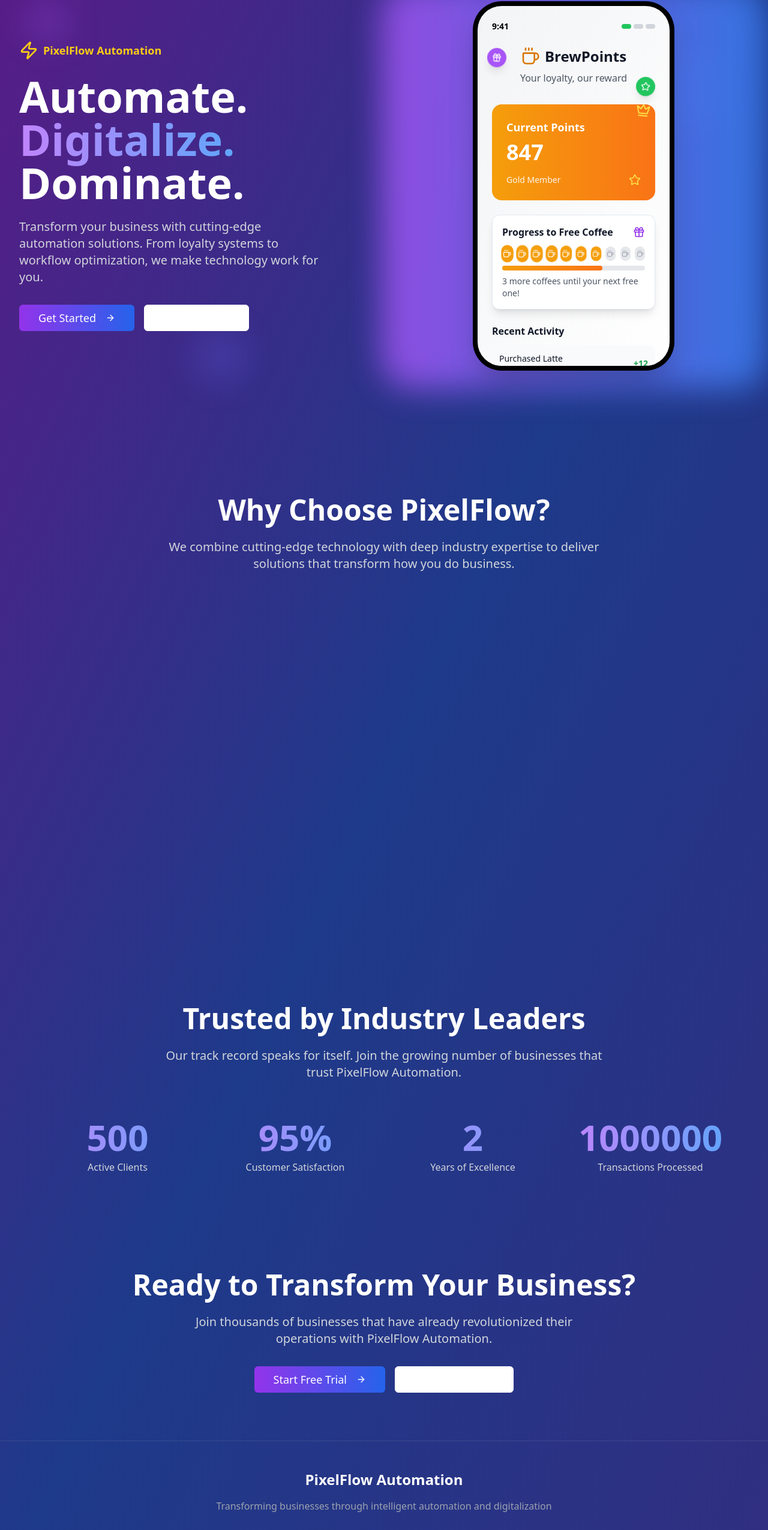
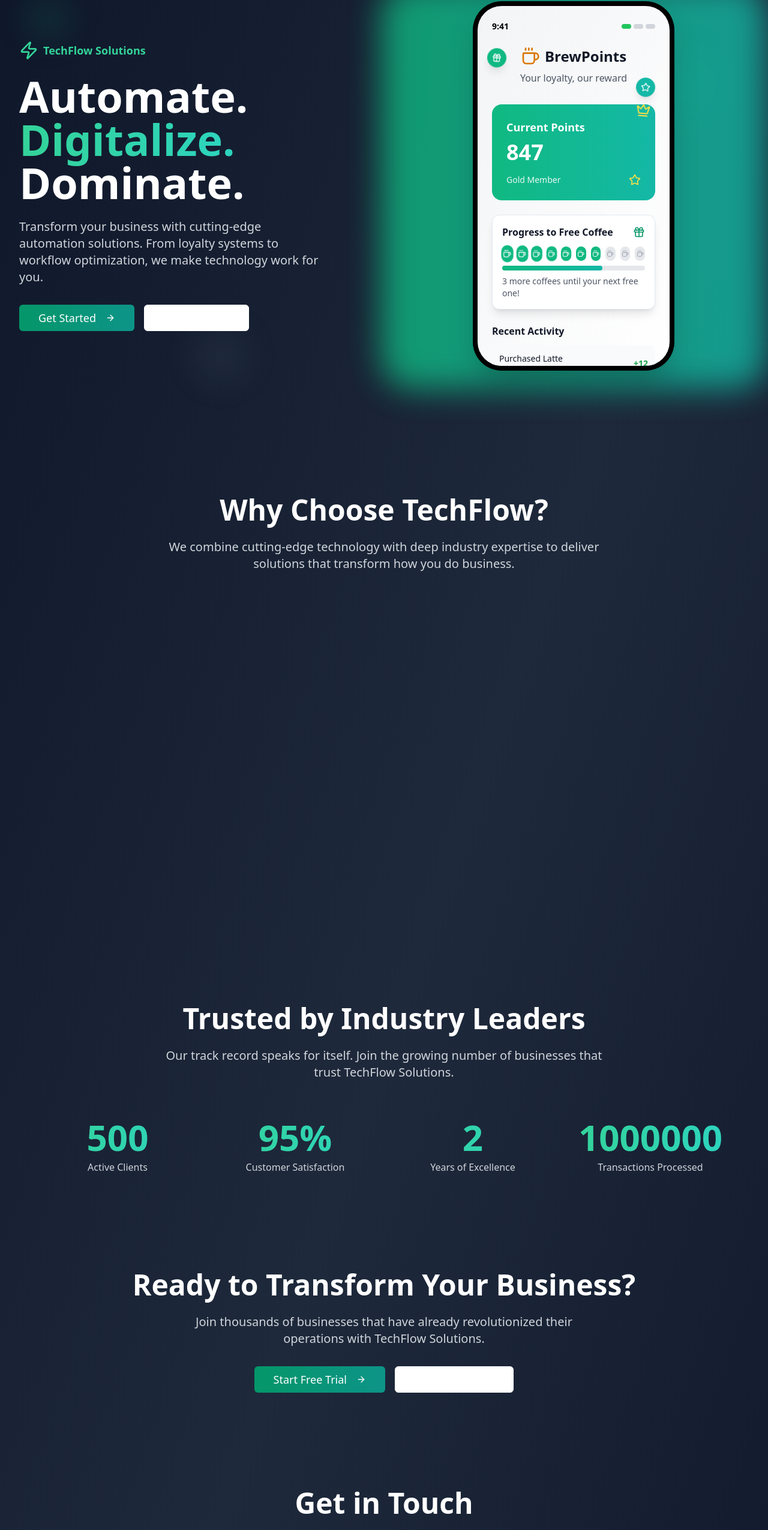
Before and after one commit to TamseSaso/DigitiseOne, a React (Vite) app: page / in a window 1280 px wide. Shown: the part 78-2629 px from the top of the page at 60% size. Built offline with nearby package versions, Linux system fonts and the light colour scheme.

Commit message:
Refactor: Improve design and add contact page
- Changed company name.
- Updated color scheme for a more professional look.
- Added a contact page to the bottom of the landing page.

```diff
--- /dev/null
+++ b/src/components/ContactSection.tsx
@@ -0,0 +1,136 @@
+
+import { Button } from '@/components/ui/button';
+import { Input } from '@/components/ui/input';
+import { Textarea } from '@/components/ui/textarea';
+import { Label } from '@/components/ui/label';
+import { Card } from '@/components/ui/card';
+import { Mail, Phone, MapPin, Clock } from 'lucide-react';
+
+const ContactSection = () => {
+  return (
+    <section className="py-20 px-4 sm:px-6 lg:px-8 relative">
+      <div className="max-w-6xl mx-auto">
+        <div className="text-center mb-16">
+          <h2 className="text-4xl md:text-5xl font-bold text-white mb-6">
+            Get in Touch
+          </h2>
+          <p className="text-xl text-gray-300 max-w-3xl mx-auto">
+            Ready to transform your business? Let's discuss how TechFlow Solutions can help you achieve your goals.
+          </p>
+        </div>
+
+        <div className="grid lg:grid-cols-2 gap-12">
+          {/* Contact Form */}
+          <Card className="bg-slate-800/50 backdrop-blur-sm border-slate-700/50 p-8">
+            <h3 className="text-2xl font-semibold text-white mb-6">Send us a message</h3>
+            <form className="space-y-6">
+              <div className="grid md:grid-cols-2 gap-4">
+                <div>
+                  <Label htmlFor="firstName" className="text-gray-300">First Name</Label>
+                  <Input
+                    id="firstName"
+                    placeholder="John"
+                    className="bg-slate-700/50 border-slate-600 text-white placeholder:text-gray-400 focus:border-emerald-500"
+                  />
+                </div>
+                <div>
+                  <Label htmlFor="lastName" className="text-gray-300">Last Name</Label>
+                  <Input
+                    id="lastName"
+                    placeholder="Doe"
+                    className="bg-slate-700/50 border-slate-600 text-white placeholder:text-gray-400 focus:border-emerald-500"
+                  />
+                </div>
+              </div>
+              <div>
+                <Label htmlFor="email" className="text-gray-300">Email</Label>
+                <Input
+                  id="email"
+                  type="email"
+                  placeholder="john@example.com"
+                  className="bg-slate-700/50 border-slate-600 text-white placeholder:text-gray-400 focus:border-emerald-500"
+                />
+              </div>
+              <div>
+                <Label htmlFor="company" className="text-gray-300">Company</Label>
+                <Input
+                  id="company"
+                  placeholder="Your Company"
+                  className="bg-slate-700/50 border-slate-600 text-white placeholder:text-gray-400 focus:border-emerald-500"
+                />
+              </div>
+              <div>
+                <Label htmlFor="message" className="text-gray-300">Message</Label>
+                <Textarea
+                  id="message"
+                  placeholder="Tell us about your project..."
+                  rows={4}
+                  className="bg-slate-700/50 border-slate-600 text-white placeholder:text-gray-400 focus:border-emerald-500"
+                />
+              </div>
+              <Button className="w-full bg-gradient-to-r from-emerald-600 to-teal-600 hover:from-emerald-700 hover:to-teal-700 text-white">
+                Send Message
+              </Button>
+            </form>
+          </Card>
+
+          {/* Contact Information */}
+          <div className="space-y-8">
+            <div>
+              <h3 className="text-2xl font-semibold text-white mb-6">Contact Information</h3>
+              <div className="space-y-6">
+                <div className="flex items-center space-x-4">
+                  <div className="flex-shrink-0 w-12 h-12 bg-emerald-600/20 rounded-lg flex items-center justify-center">
+                    <Mail className="h-6 w-6 text-emerald-400" />
+                  </div>
+                  <div>
+                    <p className="text-white font-medium">Email</p>
+                    <p className="text-gray-300">hello@techflowsolutions.com</p>
+                  </div>
+                </div>
+                <div className="flex items-center space-x-4">
+                  <div className="flex-shrink-0 w-12 h-12 bg-emerald-600/20 rounded-lg flex items-center justify-center">
+                    <Phone className="h-6 w-6 text-emerald-400" />
+                  </div>
+                  <div>
+                    <p className="text-white font-medium">Phone</p>
+                    <p className="text-gray-300">+1 (555) 123-4567</p>
+                  </div>
+                </div>
+                <div className="flex items-center space-x-4">
+                  <div className="flex-shrink-0 w-12 h-12 bg-emerald-600/20 rounded-lg flex items-center justify-center">
+                    <MapPin className="h-6 w-6 text-emerald-400" />
+                  </div>
+                  <div>
+                    <p className="text-white font-medium">Address</p>
+                    <p className="text-gray-300">123 Business Ave, Suite 100<br />San Francisco, CA 94105</p>
+                  </div>
+                </div>
+                <div className="flex items-center space-x-4">
+                  <div className="flex-shrink-0 w-12 h-12 bg-emerald-600/20 rounded-lg flex items-center justify-center">
+                    <Clock className="h-6 w-6 text-emerald-400" />
+                  </div>
+                  <div>
+                    <p className="text-white font-medium">Business Hours</p>
+                    <p className="text-gray-300">Mon - Fri: 9:00 AM - 6:00 PM<br />Sat - Sun: Closed</p>
+                  </div>
+                </div>
+              </div>
+            </div>
+
+            {/* CTA Card */}
+            <Card className="bg-gradient-to-r from-emerald-600/20 to-teal-600/20 backdrop-blur-sm border-emerald-500/30 p-6">
+              <h4 className="text-xl font-semibold text-white mb-3">Ready to get started?</h4>
+              <p className="text-gray-300 mb-4">Schedule a free consultation to discuss your automation needs.</p>
+              <Button variant="outline" className="border-emerald-400 text-emerald-400 hover:bg-emerald-400 hover:text-slate-900">
+                Schedule Consultation
+              </Button>
+            </Card>
+          </div>
+        </div>
+      </div>
+    </section>
+  );
+};
+
+export default ContactSection;
--- a/src/components/FeaturesSection.tsx
+++ b/src/components/FeaturesSection.tsx
@@ -41,7 +41,7 @@ const FeaturesSection = () => {
       <div className="max-w-6xl mx-auto">
         <div className="text-center mb-16">
           <h2 className="text-4xl md:text-5xl font-bold text-white mb-6">
-            Why Choose PixelFlow?
+            Why Choose TechFlow?
           </h2>
           <p className="text-xl text-gray-300 max-w-3xl mx-auto">
             We combine cutting-edge technology with deep industry expertise to deliver solutions that transform how you do business.
@@ -50,8 +50,8 @@ const FeaturesSection = () => {
 
         <div className="grid md:grid-cols-2 lg:grid-cols-3 gap-8">
           {features.map((feature, index) => (
-            <Card key={index} className="feature-card bg-white/10 backdrop-blur-sm border-white/20 p-6 hover:bg-white/20 transition-all duration-300">
-              <feature.icon className="h-12 w-12 text-purple-400 mb-4" />
+            <Card key={index} className="feature-card bg-slate-800/50 backdrop-blur-sm border-slate-700/50 p-6 hover:bg-slate-700/50 transition-all duration-300">
+              <feature.icon className="h-12 w-12 text-emerald-400 mb-4" />
               <h3 className="text-xl font-semibold text-white mb-3">{feature.title}</h3>
               <p className="text-gray-300 leading-relaxed">{feature.description}</p>
             </Card>
--- a/src/components/HeroSection.tsx
+++ b/src/components/HeroSection.tsx
@@ -10,12 +10,12 @@ const HeroSection = () => {
         <div className="grid lg:grid-cols-2 gap-12 items-center">
           <div className="hero-content">
             <div className="flex items-center space-x-2 mb-6">
-              <Zap className="h-8 w-8 text-yellow-400" />
-              <span className="text-yellow-400 font-semibold text-lg">PixelFlow Automation</span>
+              <Zap className="h-8 w-8 text-emerald-400" />
+              <span className="text-emerald-400 font-semibold text-lg">TechFlow Solutions</span>
             </div>
             <h1 className="hero-content text-5xl md:text-7xl font-bold text-white leading-tight mb-6">
               Automate.<br />
-              <span className="bg-gradient-to-r from-purple-400 to-blue-400 bg-clip-text text-transparent">
+              <span className="bg-gradient-to-r from-emerald-400 to-teal-400 bg-clip-text text-transparent">
                 Digitalize.
               </span><br />
               Dominate.
@@ -24,10 +24,10 @@ const HeroSection = () => {
               Transform your business with cutting-edge automation solutions. From loyalty systems to workflow optimization, we make technology work for you.
             </p>
             <div className="hero-content flex flex-col sm:flex-row gap-4">
-              <Button size="lg" className="bg-gradient-to-r from-purple-600 to-blue-600 hover:from-purple-700 hover:to-blue-700 text-white px-8 py-4 text-lg">
+              <Button size="lg" className="bg-gradient-to-r from-emerald-600 to-teal-600 hover:from-emerald-700 hover:to-teal-700 text-white px-8 py-4 text-lg">
                 Get Started <ArrowRight className="ml-2 h-5 w-5" />
               </Button>
-              <Button size="lg" variant="outline" className="border-white text-white hover:bg-white hover:text-purple-900 px-8 py-4 text-lg">
+              <Button size="lg" variant="outline" className="border-white text-white hover:bg-white hover:text-slate-900 px-8 py-4 text-lg">
                 Watch Demo
               </Button>
             </div>
--- a/src/components/PhoneDemo.tsx
+++ b/src/components/PhoneDemo.tsx
@@ -56,7 +56,7 @@ const PhoneDemo = () => {
   return (
     <div ref={phoneRef} className="relative flex justify-center">
       {/* Phone glow effect */}
-      <div className="phone-glow absolute inset-0 bg-gradient-to-r from-purple-500 to-blue-500 rounded-[3rem] blur-xl opacity-50"></div>
+      <div className="phone-glow absolute inset-0 bg-gradient-to-r from-emerald-500 to-teal-500 rounded-[3rem] blur-xl opacity-50"></div>
 
       {/* Phone container */}
       <div className="relative bg-black rounded-[3rem] p-2 shadow-2xl">
@@ -84,7 +84,7 @@ const PhoneDemo = () => {
             </div>
 
             {/* Points display */}
-            <div className="bg-gradient-to-r from-amber-500 to-orange-500 rounded-2xl p-6 mb-6 text-white relative overflow-hidden">
+            <div className="bg-gradient-to-r from-emerald-500 to-teal-500 rounded-2xl p-6 mb-6 text-white relative overflow-hidden">
               <div className="floating-reward absolute top-2 right-2">
                 <Crown className="h-6 w-6 text-yellow-300" />
               </div>
@@ -100,17 +100,17 @@ const PhoneDemo = () => {
             <div className="bg-white rounded-xl p-4 mb-6 shadow-lg border">
               <div className="flex items-center justify-between mb-3">
                 <span className="font-semibold text-gray-900">Progress to Free Coffee</span>
-                <Gift className="h-5 w-5 text-purple-600" />
+                <Gift className="h-5 w-5 text-emerald-600" />
               </div>
               <div className="flex items-center space-x-2 mb-2">
                 {[...Array(10)].map((_, i) => (
-                  <div key={i} className={`coffee-point w-6 h-6 rounded-full flex items-center justify-center ${i < 7 ? 'bg-amber-500' : 'bg-gray-200'}`}>
+                  <div key={i} className={`coffee-point w-6 h-6 rounded-full flex items-center justify-center ${i < 7 ? 'bg-emerald-500' : 'bg-gray-200'}`}>
                     <Coffee className={`h-3 w-3 ${i < 7 ? 'text-white' : 'text-gray-400'}`} />
                   </div>
                 ))}
               </div>
               <div className="bg-gray-200 rounded-full h-2 mb-2">
-                <div className="progress-fill bg-gradient-to-r from-amber-500 to-orange-500 h-2 rounded-full w-0"></div>
+                <div className="progress-fill bg-gradient-to-r from-emerald-500 to-teal-500 h-2 rounded-full w-0"></div>
               </div>
               <p className="text-sm text-gray-600">3 more coffees until your next free one!</p>
             </div>
@@ -137,12 +137,12 @@ const PhoneDemo = () => {
 
             {/* Floating rewards */}
             <div className="floating-reward absolute top-20 left-4">
-              <div className="bg-purple-500 text-white rounded-full p-2 shadow-lg">
+              <div className="bg-emerald-500 text-white rounded-full p-2 shadow-lg">
                 <Gift className="h-4 w-4" />
               </div>
             </div>
             <div className="floating-reward absolute top-32 right-6">
-              <div className="bg-green-500 text-white rounded-full p-2 shadow-lg">
+              <div className="bg-teal-500 text-white rounded-full p-2 shadow-lg">
                 <Star className="h-4 w-4" />
               </div>
             </div>
--- a/src/components/StatsSection.tsx
+++ b/src/components/StatsSection.tsx
@@ -15,14 +15,14 @@ const StatsSection = () => {
             Trusted by Industry Leaders
           </h2>
           <p className="text-xl text-gray-300 max-w-3xl mx-auto">
-            Our track record speaks for itself. Join the growing number of businesses that trust PixelFlow Automation.
+            Our track record speaks for itself. Join the growing number of businesses that trust TechFlow Solutions.
           </p>
         </div>
 
         <div className="grid grid-cols-2 lg:grid-cols-4 gap-8">
           {stats.map((stat, index) => (
             <div key={index} className="text-center">
-              <div className="stat-number text-4xl md:text-6xl font-bold text-transparent bg-gradient-to-r from-purple-400 to-blue-400 bg-clip-text mb-2">
+              <div className="stat-number text-4xl md:text-6xl font-bold text-transparent bg-gradient-to-r from-emerald-400 to-teal-400 bg-clip-text mb-2">
                 {stat.number}{stat.suffix}
               </div>
               <p className="text-gray-300 font-medium">{stat.label}</p>
--- a/src/pages/Index.tsx
+++ b/src/pages/Index.tsx
@@ -3,12 +3,11 @@ import { useEffect, useRef } from 'react';
 import { gsap } from 'gsap';
 import { ScrollTrigger } from 'gsap/ScrollTrigger';
 import { Button } from '@/components/ui/button';
-import { Card } from '@/components/ui/card';
-import { ArrowRight, Coffee, Gift, Star, Zap, Smartphone, Users, TrendingUp } from 'lucide-react';
-import PhoneDemo from '@/components/PhoneDemo';
+import { ArrowRight } from 'lucide-react';
 import HeroSection from '@/components/HeroSection';
 import FeaturesSection from '@/components/FeaturesSection';
 import StatsSection from '@/components/StatsSection';
+import ContactSection from '@/components/ContactSection';
 
 gsap.registerPlugin(ScrollTrigger);
 
@@ -76,12 +75,12 @@ const Index = () => {
   }, []);
 
   return (
-    <div ref={containerRef} className="min-h-screen bg-gradient-to-br from-purple-900 via-blue-900 to-indigo-900 overflow-hidden">
+    <div ref={containerRef} className="min-h-screen bg-gradient-to-br from-slate-900 via-slate-800 to-slate-900 overflow-hidden">
       {/* Background animated elements */}
       <div className="fixed inset-0 pointer-events-none">
-        <div className="floating-element absolute top-20 left-10 w-20 h-20 bg-purple-500/20 rounded-full blur-xl"></div>
-        <div className="floating-element absolute top-40 right-20 w-32 h-32 bg-blue-500/20 rounded-full blur-xl"></div>
-        <div className="floating-element absolute bottom-20 left-1/4 w-24 h-24 bg-indigo-500/20 rounded-full blur-xl"></div>
+        <div className="floating-element absolute top-20 left-10 w-20 h-20 bg-emerald-500/10 rounded-full blur-xl"></div>
+        <div className="floating-element absolute top-40 right-20 w-32 h-32 bg-teal-500/10 rounded-full blur-xl"></div>
+        <div className="floating-element absolute bottom-20 left-1/4 w-24 h-24 bg-slate-500/10 rounded-full blur-xl"></div>
       </div>
 
       <HeroSection />
@@ -95,30 +94,32 @@ const Index = () => {
             Ready to Transform Your Business?
           </h2>
           <p className="text-xl text-gray-300 mb-8 max-w-2xl mx-auto">
-            Join thousands of businesses that have already revolutionized their operations with PixelFlow Automation.
+            Join thousands of businesses that have already revolutionized their operations with TechFlow Solutions.
           </p>
           <div className="flex flex-col sm:flex-row gap-4 justify-center">
-            <Button size="lg" className="bg-gradient-to-r from-purple-600 to-blue-600 hover:from-purple-700 hover:to-blue-700 text-white px-8 py-4 text-lg">
+            <Button size="lg" className="bg-gradient-to-r from-emerald-600 to-teal-600 hover:from-emerald-700 hover:to-teal-700 text-white px-8 py-4 text-lg">
               Start Free Trial <ArrowRight className="ml-2 h-5 w-5" />
             </Button>
-            <Button size="lg" variant="outline" className="border-white text-white hover:bg-white hover:text-purple-900 px-8 py-4 text-lg">
+            <Button size="lg" variant="outline" className="border-white text-white hover:bg-white hover:text-slate-900 px-8 py-4 text-lg">
               Schedule Demo
             </Button>
           </div>
         </div>
       </section>
 
+      <ContactSection />
+
       {/* Footer */}
-      <footer className="py-12 px-4 sm:px-6 lg:px-8 border-t border-white/10">
+      <footer className="py-12 px-4 sm:px-6 lg:px-8 border-t border-slate-700/50">
         <div className="max-w-6xl mx-auto text-center">
-          <div className="text-2xl font-bold text-white mb-4">PixelFlow Automation</div>
+          <div className="text-2xl font-bold text-white mb-4">TechFlow Solutions</div>
           <p className="text-gray-400 mb-6">Transforming businesses through intelligent automation and digitalization</p>
           <div className="flex justify-center space-x-6 text-gray-400">
             <a href="#" className="hover:text-white transition-colors">Privacy</a>
             <a href="#" className="hover:text-white transition-colors">Terms</a>
             <a href="#" className="hover:text-white transition-colors">Contact</a>
           </div>
-          <p className="text-gray-500 text-sm mt-6">© 2024 PixelFlow Automation. All rights reserved.</p>
+          <p className="text-gray-500 text-sm mt-6">© 2024 TechFlow Solutions. All rights reserved.</p>
         </div>
       </footer>
     </div>
```
